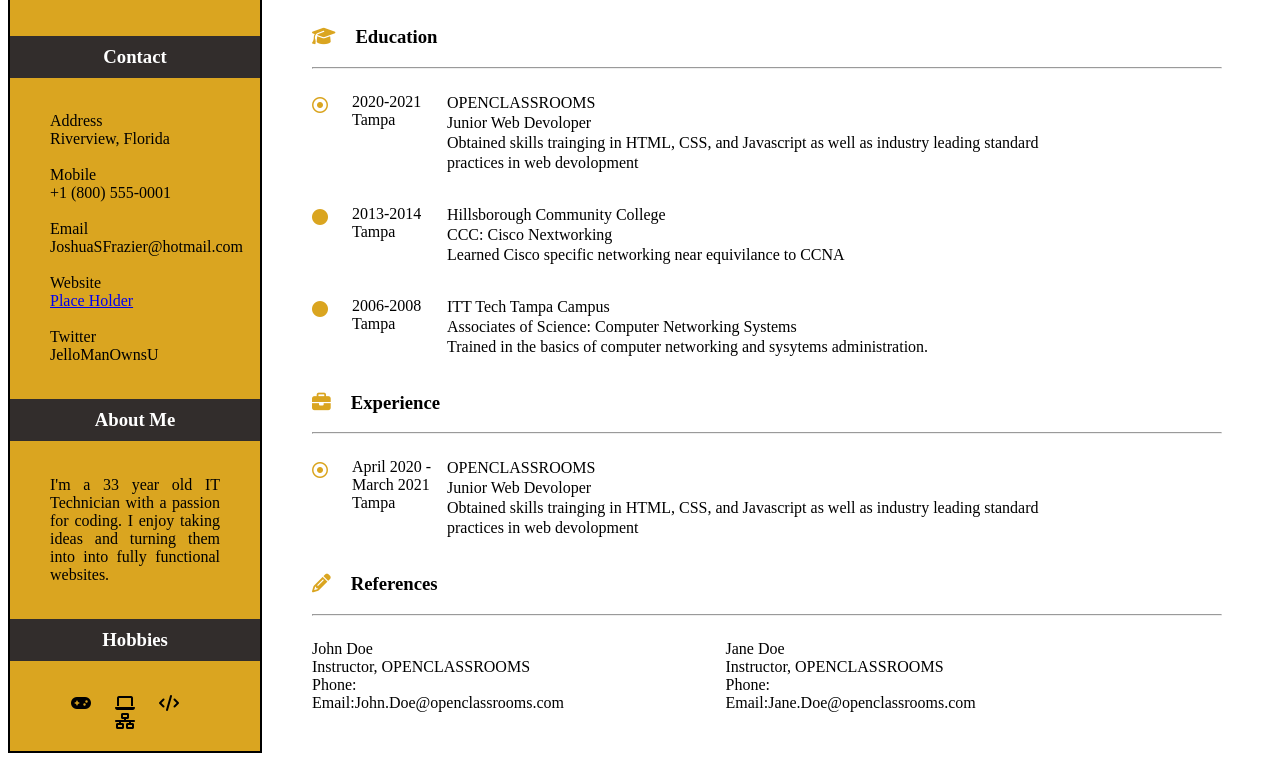
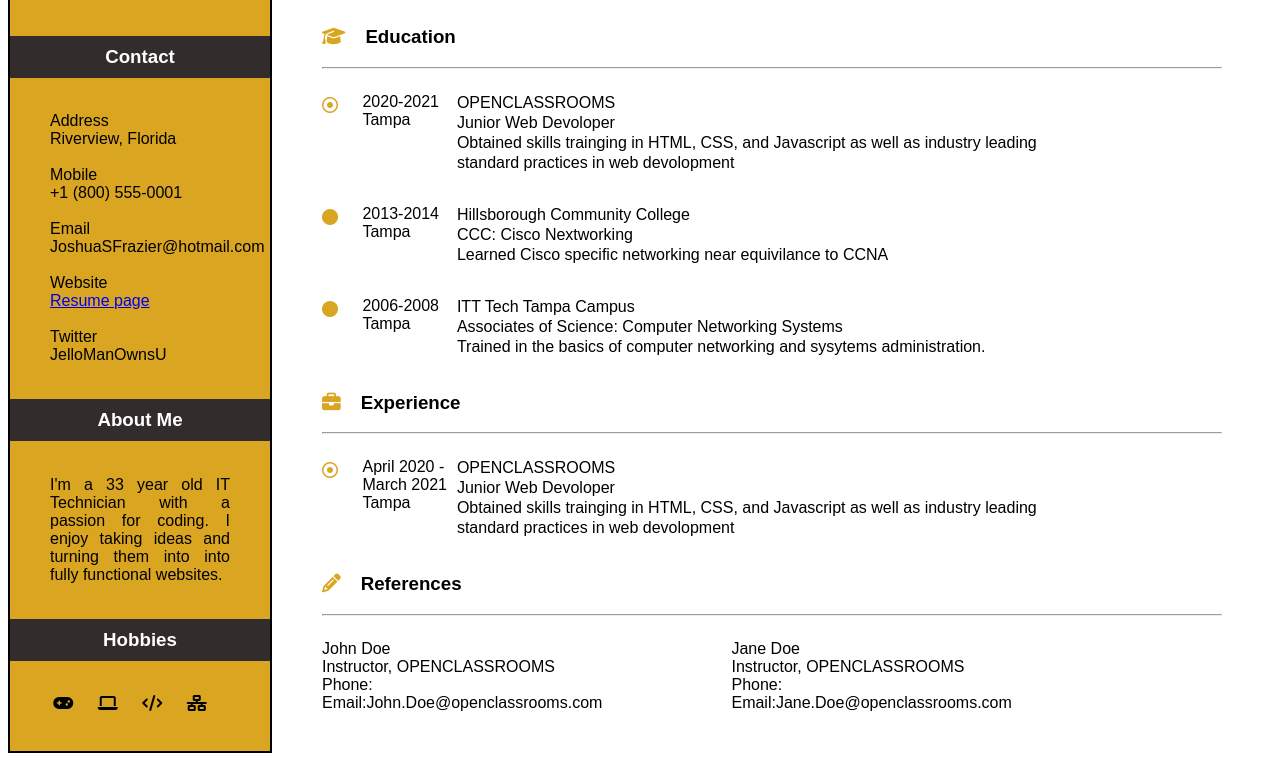
Before and after one commit to Deathbycheeto/Resume, a plain HTML site: page index.html in a window 1280 px wide. Shown: the part 183-944 px from the top of the page. Drawn offline with Linux system fonts and the light colour scheme.

Commit message:
my second commit

```diff
--- a/css/style.css
+++ b/css/style.css
@@ -1,3 +1,6 @@
+Body {
+    font-family: Arial, Helvetica, sans-serif;
+}
 #Container {
     width: 100%;
     display: flex;
@@ -13,7 +16,7 @@
     flex-grow: 1;
     display: flex;
     flex-direction: column;
-    min-width: 250px;
+    min-width: 260px;
 }
 
 #Main {
@@ -81,7 +84,6 @@
 #bullet-3  {
     vertical-align: top;
     padding-top: 20px;
-    size: .5em;
 }
 
 #bullet-4  {
--- a/index.html
+++ b/index.html
@@ -21,7 +21,7 @@
                     <li>JoshuaSFrazier@hotmail.com</li>
                     <li><BR></li>
                     <li>Website</li>
-                    <li><a href="http://www.deadpool.com">Place Holder</a></li>
+                    <li><a href="https://deathbycheeto.github.io/Resume/. ">Resume page</a></li>
                     <li><BR></li>
                     <li>Twitter</li>
                     <li>JelloManOwnsU</li>
```
